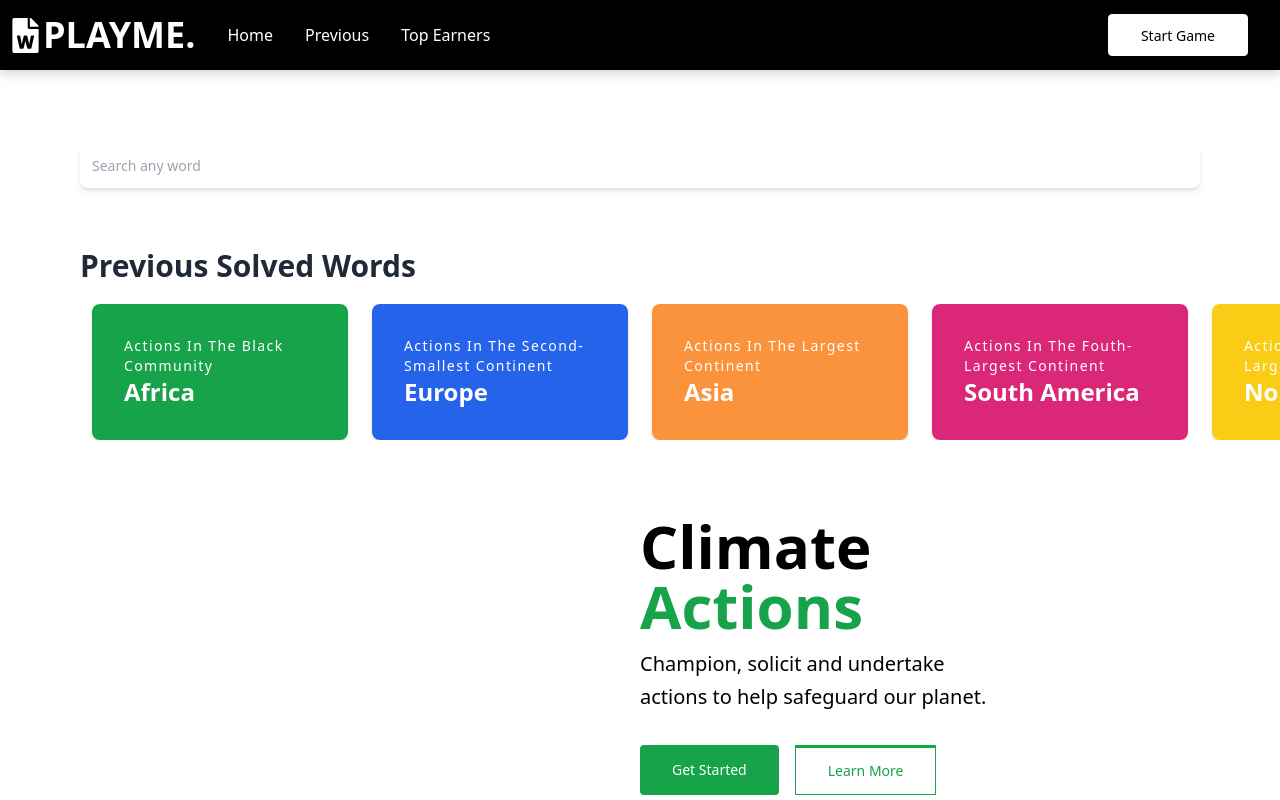
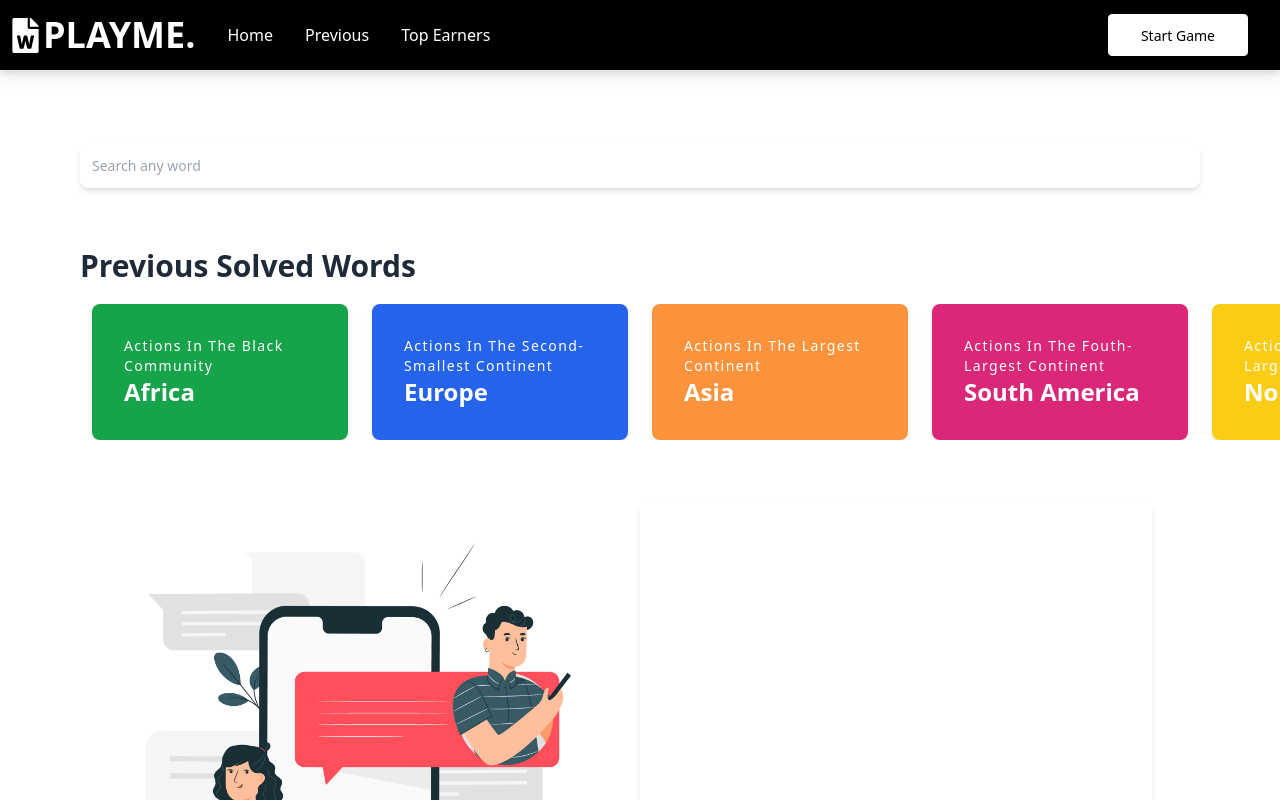
Before and after one commit to kwakyebrilliant/playme, a React (Create React App) app: page /previous in a window 1280 px wide. Shown: the top 800 px of the page. Built offline with nearby package versions, Linux system fonts and the light colour scheme; the HTML template or start-up script is replaced by a standard one.

Commit message:
previous updates

```diff
--- a/src/components/Previous.js
+++ b/src/components/Previous.js
@@ -1,5 +1,7 @@
 import React from 'react'
 import Navigation from './Navigation'
+
+import person from '../assets/person.jpg';
 
 function Previous() {
   return (
@@ -168,61 +170,20 @@ function Previous() {
 
 
 
-    {/* <div className='w-full pt-12 h-screen px-20 bg-white flex flex-col justify-between'>
-    <div className='grid md:grid-cols-2 max-w-[1240px] m-auto'>
-        <h1>hi</h1>
-    </div>
-    </div> */}
-
-
     <div className='w-full h-screen px-20 bg-white flex flex-col justify-between pt-16'>
         <div className='grid md:grid-cols-2 max-w-[1240px]'>
 
             <div className='flex flex-col justify-center md:items-start w-full px-2'>
 
-                {/* <img className='w-full justify-center' src={cover} alt="/" /> */}
+                <img className='w-full justify-center' src={person} alt="/" />
 
 
             </div>
 
-            <div className='mx-auto max-w-lg text-center lg:mx-0 lg:text-left'>
+            <div className='mx-auto max-w-lg justify-center shadow-md text-center lg:mx-0 lg:text-left'>
 
 
-                <h1 className='py-3 text-4xl md:text-6xl font-bold'>Climate <strong className="font-extrabold text-green-600 sm:block">Actions</strong></h1>
-                <p className='max-w-lg sm:leading-relaxed sm:text-xl'>Champion, solicit and undertake </p>
-                <p className='max-w-lg sm:leading-relaxed sm:text-xl'>actions to help safeguard our planet.</p>
-                <div className="flex flex-wrap gap-4 mt-8 text-center">
-                <a className="group relative inline-flex items-center overflow-hidden rounded bg-green-600 px-8 py-3 text-white focus:outline-none focus:ring active:bg-green-600" href="/summary">
-                <span className="absolute left-0 -translate-x-full transition-transform group-hover:translate-x-4">
-                    <svg
-                    className="h-5 w-5"
-                    xmlns="http://www.w3.org/2000/svg"
-                    fill="none"
-                    viewBox="0 0 24 24"
-                    stroke="currentColor"
-                    >
-                    <path
-                        stroke-linecap="round"
-                        stroke-linejoin="round"
-                        stroke-width="2"
-                        d="M17 8l4 4m0 0l-4 4m4-4H3"
-                    />
-                    </svg>
-                </span>
 
-                <span className="text-sm font-medium transition-all group-hover:ml-4">
-                    Get Started
-                </span>
-                </a>
-
-                <a data-role="smoothscroll" className="group relative inline-block overflow-hidden border border-green-600 px-8 py-3 focus:outline-none focus:ring" href="/about">
-                <span className="absolute inset-x-0 top-0 h-[2px] bg-green-600 transition-all group-hover:h-full group-active:bg-green-600"></span>
-
-                <span className="relative text-sm font-medium text-green-600 transition-colors group-hover:text-white">
-                    Learn More
-                </span>
-                </a>
-                </div>
 
 
             </div>
```
